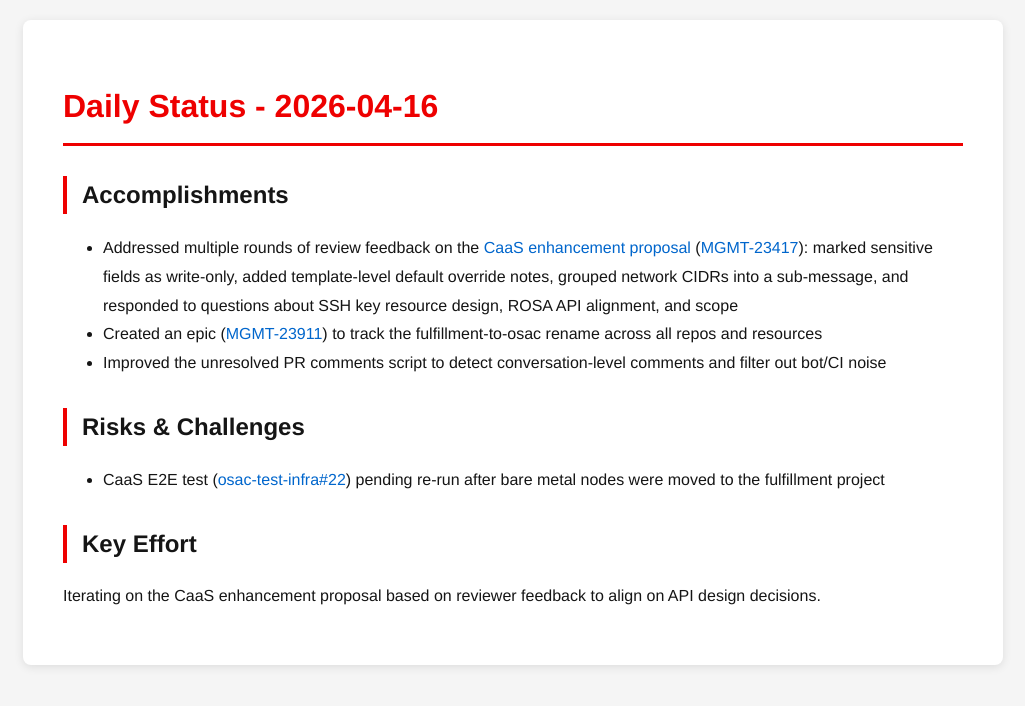
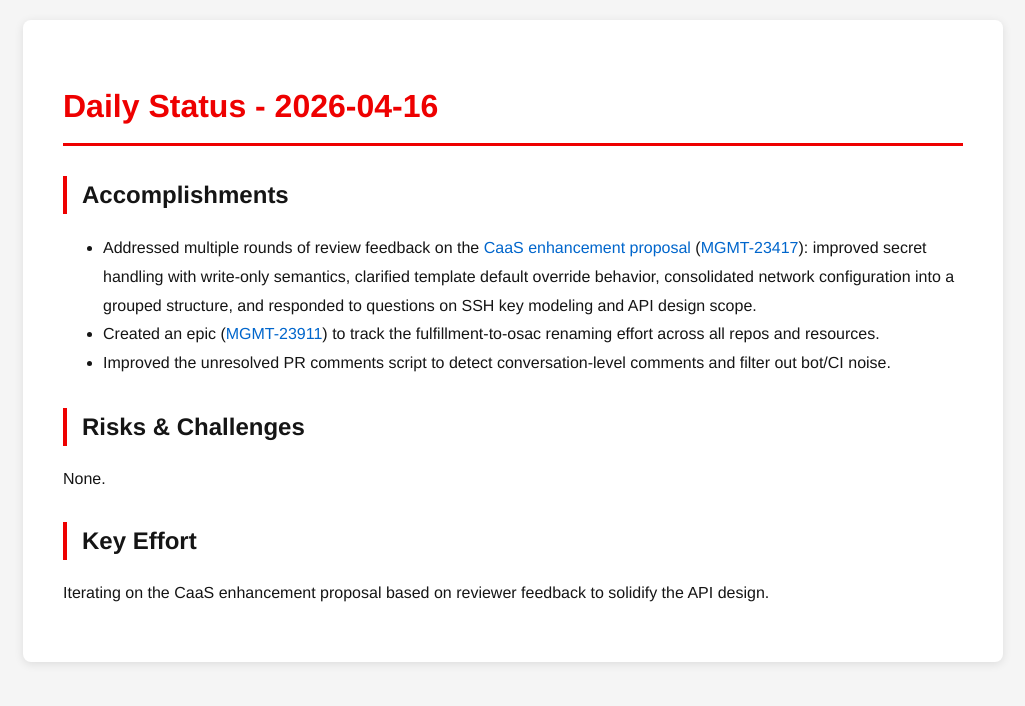
Before and after one commit to tzvatot/daily-status, a Jekyll site: the page built from 2026-04-16.md, in a window 1280 px wide. Shown: the top 706 px of the page, without its empty margins (127-1152 px from the left). Built offline with Jekyll 4.4.1, drawn with Linux system fonts in a browser that asks for light colours.

Commit message:
Daily status update - 2026-04-16

```diff
--- a/2026-04-16.md
+++ b/2026-04-16.md
@@ -7,12 +7,12 @@ date: 2026-04-16
 # Daily Status - 2026-04-16
 
 ## Accomplishments
-- Addressed multiple rounds of review feedback on the [CaaS enhancement proposal](https://github.com/osac-project/enhancement-proposals/pull/33) ([MGMT-23417](https://issues.redhat.com/browse/MGMT-23417)): marked sensitive fields as write-only, added template-level default override notes, grouped network CIDRs into a sub-message, and responded to questions about SSH key resource design, ROSA API alignment, and scope
-- Created an epic ([MGMT-23911](https://issues.redhat.com/browse/MGMT-23911)) to track the fulfillment-to-osac rename across all repos and resources
-- Improved the unresolved PR comments script to detect conversation-level comments and filter out bot/CI noise
+- Addressed multiple rounds of review feedback on the [CaaS enhancement proposal](https://github.com/osac-project/enhancement-proposals/pull/33) ([MGMT-23417](https://issues.redhat.com/browse/MGMT-23417)): improved secret handling with write-only semantics, clarified template default override behavior, consolidated network configuration into a grouped structure, and responded to questions on SSH key modeling and API design scope.
+- Created an epic ([MGMT-23911](https://issues.redhat.com/browse/MGMT-23911)) to track the fulfillment-to-osac renaming effort across all repos and resources.
+- Improved the unresolved PR comments script to detect conversation-level comments and filter out bot/CI noise.
 
 ## Risks & Challenges
-- CaaS E2E test ([osac-test-infra#22](https://github.com/osac-project/osac-test-infra/pull/22)) pending re-run after bare metal nodes were moved to the fulfillment project
+None.
 
 ## Key Effort
-Iterating on the CaaS enhancement proposal based on reviewer feedback to align on API design decisions.
+Iterating on the CaaS enhancement proposal based on reviewer feedback to solidify the API design.
```
